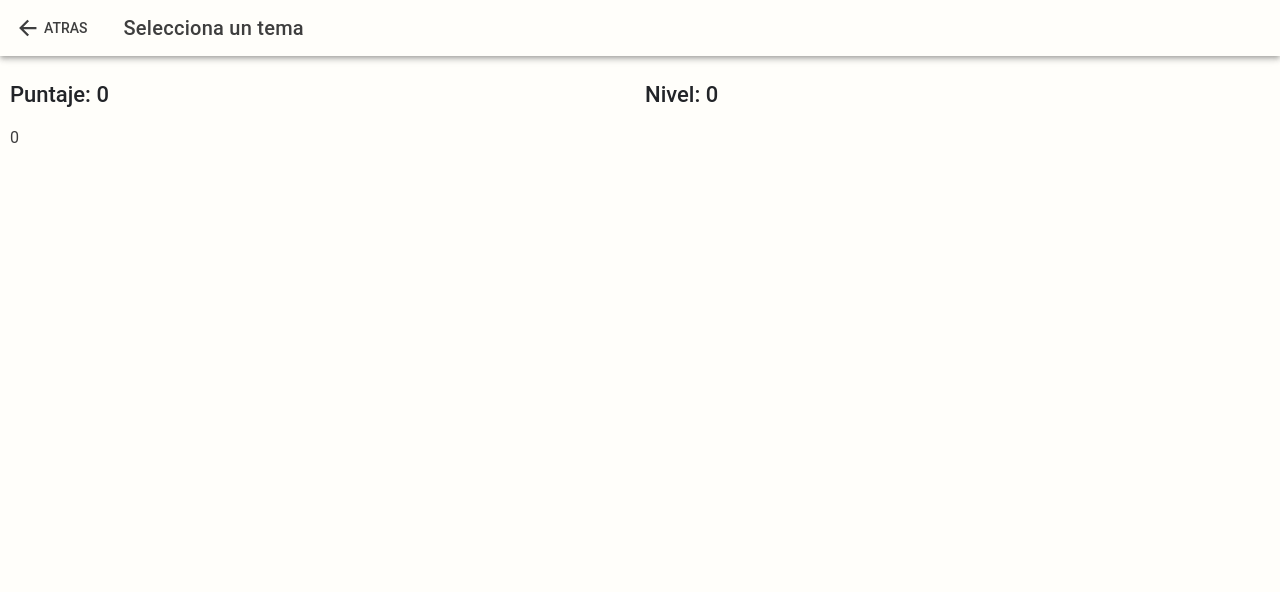
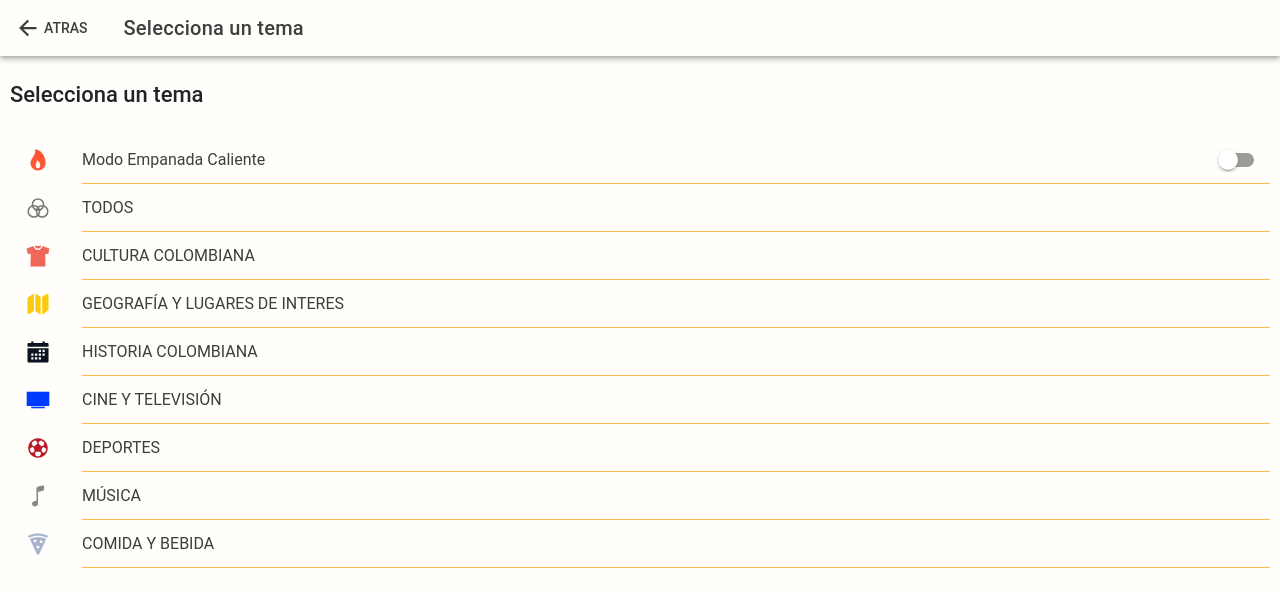
Before and after one commit to FReyesft/empanada-caliente-2, a React (Vite) app: page /select-theme in a window 1280 px wide. Shown: the top 592 px of the page. Built offline with nearby package versions, Linux system fonts and the light colour scheme.

Commit message:
[ADD] select theme page

```diff
--- /dev/null
+++ b/src/interfaces/game-themes.interfarce.ts
@@ -0,0 +1,6 @@
+export interface Theme {
+	id: number;
+	name: string;
+	icon: string;
+	color: string;
+}
--- a/src/pages/select-theme/index.tsx
+++ b/src/pages/select-theme/index.tsx
@@ -1,27 +1,64 @@
-import { IonText, IonRow, IonCol, IonGrid } from '@ionic/react';
+import { IonGrid, IonRow, IonCol, IonText, IonList, IonItem, IonLabel, IonIcon, IonButton, IonToggle } from '@ionic/react';
+import { useHistory } from 'react-router-dom';
+import { themes } from '../../utils/themes';
+import { flame } from 'ionicons/icons';
+import { useEffect, useState } from 'react';
 
-function SelectTheme() {
+const SelectTheme: React.FC = () => {
+	const [empanadaMode, setEmpanadaMode] = useState<boolean>(false);
+	const history = useHistory();
+
+	const handleThemeSelect = (themeId: number) => {
+		console.log('Tema seleccionado:', themeId);
+		history.push(`/quiz/${themeId}`);
+	};
+
+	const handleEmpanadaMode = () => {
+		setEmpanadaMode(prevMode => !prevMode);
+	}
+
+	useEffect(() => {
+		console.log('Modo Empanada Caliente:', empanadaMode ? 'Activado' : 'Desactivado');
+	}, [empanadaMode]);
+
 	return (
 		<IonGrid>
 			<IonRow>
 				<IonCol>
 					<IonText color="dark">
-						<h3>Puntaje: 0</h3>
-					</IonText>
-				</IonCol>
-				<IonCol>
-					<IonText color="dark">
-						<h3>Nivel: 0</h3>
+						<h3>Selecciona un tema</h3>
 					</IonText>
 				</IonCol>
 			</IonRow>
+
 			<IonRow>
 				<IonCol>
-					<div>0</div>
+					<IonList>
+						<IonItem>
+							<IonIcon slot="start" icon={flame} style={{ color: '#FF5733' }} />
+							<IonLabel>Modo Empanada Caliente</IonLabel>
+							<IonToggle
+								slot="end"
+								checked={empanadaMode}
+								onIonChange={() => handleEmpanadaMode()}
+							/>
+						</IonItem>
+
+						{themes.map((theme) => (
+							<IonItem
+								key={theme.id}
+								button
+								onClick={() => handleThemeSelect(theme.id)}
+							>
+								<IonIcon slot="start" icon={theme.icon} style={{ color: theme.color }} />
+								<IonLabel>{theme.name}</IonLabel>
+							</IonItem>
+						))}
+					</IonList>
 				</IonCol>
 			</IonRow>
 		</IonGrid>
 	);
 };
 
-export default SelectTheme
+export default SelectTheme;
--- /dev/null
+++ b/src/pages/select-theme/select-theme.css
@@ -0,0 +1,3 @@
+.active-empanada-mode_container {
+	margin-bottom: 30px;
+}
--- a/src/utils/themes.ts
+++ b/src/utils/themes.ts
@@ -1,21 +1,15 @@
-type IconName = "shirt-sharp" | "map" | "calendar-sharp" | "tv-sharp" | "football" | "color-filter-outline" | "musical-note" | "pizza";
-
-export interface Theme {
-	id: number;
-	name: string;
-	icon: IconName;
-	color: string;
-}
+import { Theme } from "../interfaces/game-themes.interfarce";
+import { shirtSharp, map, calendarSharp, tvSharp, football, colorFilterOutline, musicalNote, pizza } from 'ionicons/icons';
 
 export const themes: Theme[] = [
-	{ id: 0, name: 'TODOS', icon: 'color-filter-outline', color: '#777' },
-	{ id: 1, name: 'CULTURA COLOMBIANA', icon: "shirt-sharp", color: '#EE6757' },
-	{ id: 2, name: 'GEOGRAFÍA Y LUGARES DE INTERES', icon: "map", color: '#FACB12' },
-	{ id: 3, name: 'HISTORIA COLOMBIANA', icon: "calendar-sharp", color: '#0C1421' },
-	{ id: 4, name: 'CINE Y TELEVISIÓN', icon: "tv-sharp", color: '#003AFF' },
-	{ id: 5, name: 'DEPORTES', icon: "football", color: '#B81928' },
-	{ id: 6, name: 'MÚSICA', icon: "musical-note", color: '#888' },
-	{ id: 7, name: 'COMIDA Y BEBIDA', icon: "pizza", color: '#a7b3cc'},
+  { id: 0, name: 'TODOS', icon: colorFilterOutline, color: '#777' },
+  { id: 1, name: 'CULTURA COLOMBIANA', icon: shirtSharp, color: '#EE6757' },
+  { id: 2, name: 'GEOGRAFÍA Y LUGARES DE INTERES', icon: map, color: '#FACB12' },
+  { id: 3, name: 'HISTORIA COLOMBIANA', icon: calendarSharp, color: '#0C1421' },
+  { id: 4, name: 'CINE Y TELEVISIÓN', icon: tvSharp, color: '#003AFF' },
+  { id: 5, name: 'DEPORTES', icon: football, color: '#B81928' },
+  { id: 6, name: 'MÚSICA', icon: musicalNote, color: '#888' },
+  { id: 7, name: 'COMIDA Y BEBIDA', icon: pizza, color: '#a7b3cc' },
 ];
 
 export interface Question {
```
